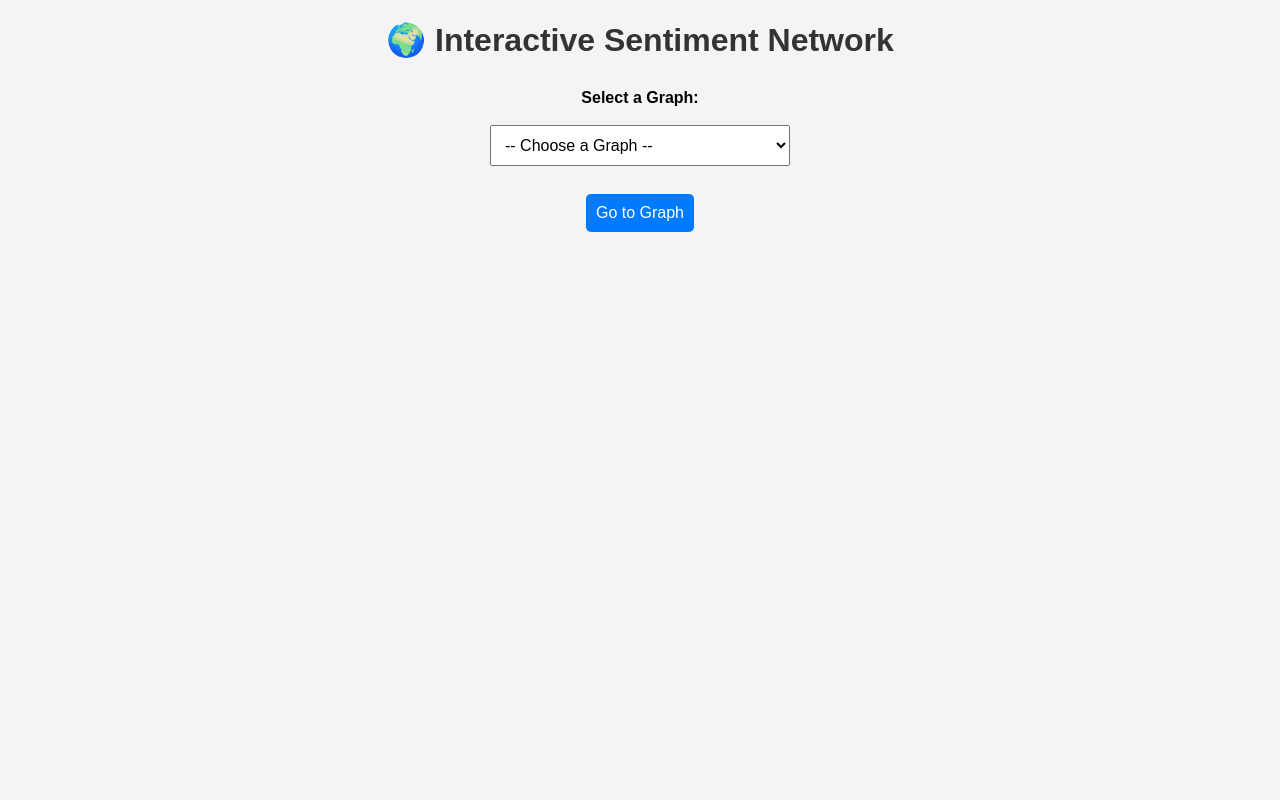
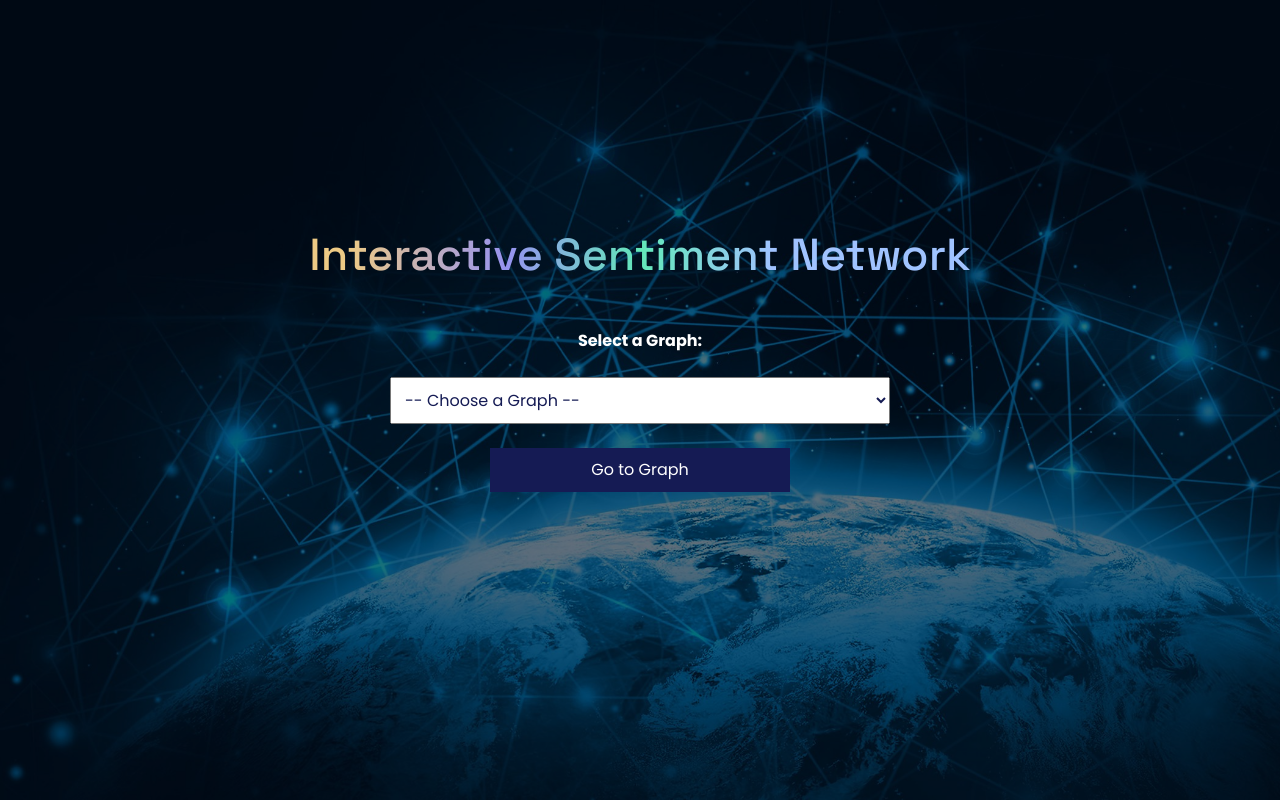
Before and after one commit to Benitaaaa/pythoncharmers, a Flask app: page / in a window 1280 px wide. Run offline with Flask 3, Linux system fonts and the light colour scheme; some libraries are stand-ins or nearby versions.

Commit message:
updates landing page
make it look nicer

```diff
--- a/process_summarized_data.py
+++ b/process_summarized_data.py
@@ -166,7 +166,10 @@ class SummarizedTextAnalyzer:
 
         # ✅ Extract country relationships with sentiment
         for sent in doc.sents:
-            entities_in_sent = [e.text for e in sent.ents if e.label_ == "GPE"]
+            entities_in_sent = [self.standardize_country_name(e.text) for e in sent.ents if e.label_ == "GPE"]
+            #entities_in_sent = [e.text for e in sent.ents if e.label_ == "GPE"]
+            entities_in_sent = [e for e in entities_in_sent if e]
+
             if len(entities_in_sent) >= 2:
                 sentiment = self.get_sentiment(sent.text)  # ✅ Sentiment only for summarized text
                 self.country_relationships.append({
--- /dev/null
+++ b/static/style.css
@@ -0,0 +1,146 @@
+*{
+    box-sizing: border-box;
+    padding: 0;
+    margin: 0;
+    font-family: Poppins, sans-serif;
+    color: white;
+}
+
+html, body {
+    background-color: black;
+    color: white;
+}
+
+body {
+    background: rgb(16,21,28);
+    background: linear-gradient(0deg, rgb(26, 34, 48) 0%, rgba(16,21,28,1) 100%);
+    background-attachment: fixed;
+    background-image: url(bg.jpg);
+    background-size: cover;
+    min-height: 100vh;
+}
+.teal {
+    color: #8ef5d1;
+}
+.blue {
+    color: #a0c3ff;
+}
+.yellow {
+    color: #edca85;
+}
+.violet{
+    color: #9693f0;
+}
+
+a {
+    color: white;
+    text-decoration: none !important;
+}
+
+.section {
+    padding: 60px 20px;
+}
+
+.hero {
+    text-align: center;
+    padding: 80px 20px;
+    min-height: calc(100vh);
+    display: flex;
+    align-items: center;
+    flex-direction: column;
+    justify-content: center;
+    background-color: #00102298;
+}
+
+.hero::before {
+    content: '';
+    position: absolute;
+    top: 70px;
+    left: 0;
+    right: 0;
+    bottom: 0;
+    background-size: contain;
+    background-repeat: no-repeat;
+    background-position: center center;
+    opacity: 0.03; /* Adjust transparency */
+    z-index: 0; /* Ensure the background stays behind other content */
+    pointer-events: none; /* Ensures the overlay doesn't block interactions with content */
+}
+
+.hero .container {
+    padding-bottom: 50px;
+    display: flex;
+    flex-direction: column;
+    justify-content: center;
+    align-items: center;
+    gap: 10px;
+    max-width: 1000px;
+}
+
+.hero h1{
+    font-family: "Space Grotesk";
+    color: #8ef5d1;
+    font-size: 2.8rem;
+    background: linear-gradient(271deg,#a0c3ff 30%,#62e8b9 50%,#9693f0 70%,#edca85 94%);
+    -webkit-background-clip: text;
+    -webkit-text-fill-color: transparent;
+}
+
+.hero p{
+    font-size: 1.5rem;
+    color: white;
+    font-family: Poppins;
+}
+
+.navbar a{
+    color: #00D19F;
+    font-family: Quicksand, Poppins, sans-serif;
+}
+
+.navbar a:hover{
+    color: #edca85;
+}
+
+.logo {
+    height: 50px;
+}
+
+.section-container {
+    display: flex;
+    flex-direction: column;
+    align-items: center;
+    gap: 30px;
+}
+
+h2 {
+    font-family: "Quicksand", Poppins, sans-serif;
+    font-size: 2.5rem !important;
+}
+
+.menu-container {
+    margin: 30px auto;
+}
+select {
+    font-size: 16px;
+    padding: 10px;
+    width: 500px;
+    color: #151b54;
+}
+option {
+    color: #151b54;
+}
+
+button {
+    font-size: 16px;
+    padding: 10px;
+    margin-top: 10px;
+    cursor: pointer;
+    background-color: #151b54;
+    color: white;
+    border: none;
+    border-radius: 10px;
+    width: 300px;
+}
+button:hover {
+    background-color: #0056b3;
+}
--- a/templates/index.html
+++ b/templates/index.html
@@ -3,49 +3,29 @@
 <head>
     <meta charset="UTF-8">
     <meta name="viewport" content="width=device-width, initial-scale=1.0">
-    <title>Interactive Sentiment Network</title>
-    <style>
-        body {
-            font-family: Arial, sans-serif;
-            text-align: center;
-            background-color: #f4f4f4;
-        }
-        h1 {
-            color: #333;
-        }
-        .menu-container {
-            margin: 30px auto;
-        }
-        select {
-            font-size: 16px;
-            padding: 10px;
-            width: 300px;
-        }
-        button {
-            font-size: 16px;
-            padding: 10px;
-            margin-top: 10px;
-            cursor: pointer;
-            background-color: #007BFF;
-            color: white;
-            border: none;
-            border-radius: 5px;
-        }
-        button:hover {
-            background-color: #0056b3;
-        }
-    </style>
-    <script>
-        function navigateToGraph() {
-            let selectedGraph = document.getElementById("graphSelect").value;
-            if (selectedGraph) {
-                window.location.href = selectedGraph;
-            }
-        }
-    </script>
+    <title>Python Charmers</title>
+
+
+
+
+
+<meta name="description" content="">
+
+    <link rel="shortcut icon" href="favicon.ico" type="image/x-icon">
+    <link rel="stylesheet" type="text/css" href="{{ url_for('static', filename='style.css') }}">
+    <link href="https://cdnjs.cloudflare.com/ajax/libs/font-awesome/6.0.0-beta3/css/all.min.css" rel="stylesheet">
+    <script src="https://kit.fontawesome.com/c821fc8a16.js" crossorigin="anonymous"></script>
+    <link href="https://cdn.jsdelivr.net/npm/bootstrap@5.3.0/dist/css/bootstrap.min.css" rel="stylesheet">
+    <link rel="preconnect" href="https://fonts.googleapis.com">
+<link rel="preconnect" href="https://fonts.gstatic.com" crossorigin>
+<link href="https://fonts.googleapis.com/css2?family=Poppins:ital,wght@0,100;0,200;0,300;0,400;0,500;0,600;0,700;0,800;0,900;1,100;1,200;1,300;1,400;1,500;1,600;1,700;1,800;1,900&family=Quicksand:wght@300..700&family=Space+Grotesk:wght@300..700&display=swap" rel="stylesheet">
+
 </head>
 <body>
-    <h1>🌍 Interactive Sentiment Network</h1>
+
+    <header class="hero">
+        <div class="container">
+            <h1>Interactive Sentiment Network</h1>
             <div class="menu-container">
                 <label for="graphSelect"><strong>Select a Graph:</strong></label>
                 <br><br>
@@ -58,5 +38,16 @@
                 <br><br>
                 <button onclick="navigateToGraph()">Go to Graph</button>
             </div>
+        </div>
+    </header>
+    <script src="https://cdn.jsdelivr.net/npm/bootstrap@5.3.0/dist/js/bootstrap.bundle.min.js"></script>
+    <script>
+        function navigateToGraph() {
+            let selectedGraph = document.getElementById("graphSelect").value;
+            if (selectedGraph) {
+                window.location.href = selectedGraph;
+            }
+        }
+    </script>
 </body>
 </html>
```
Also changed, not shown: static/bg.jpg (added), 1 other file. Lines whose indentation alone changed are shown as unchanged.
